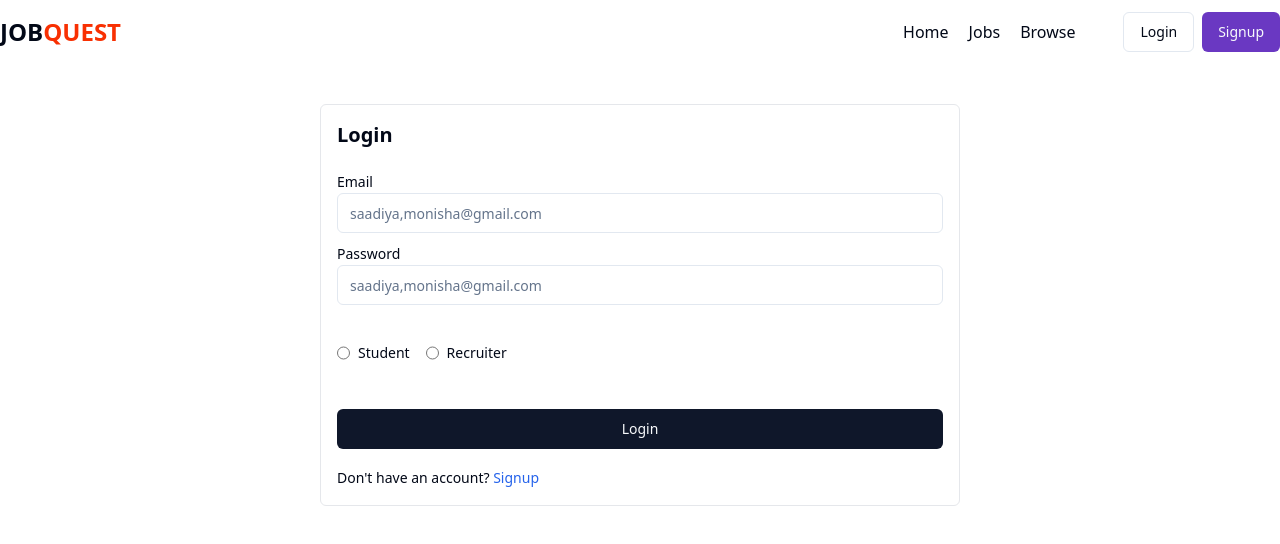
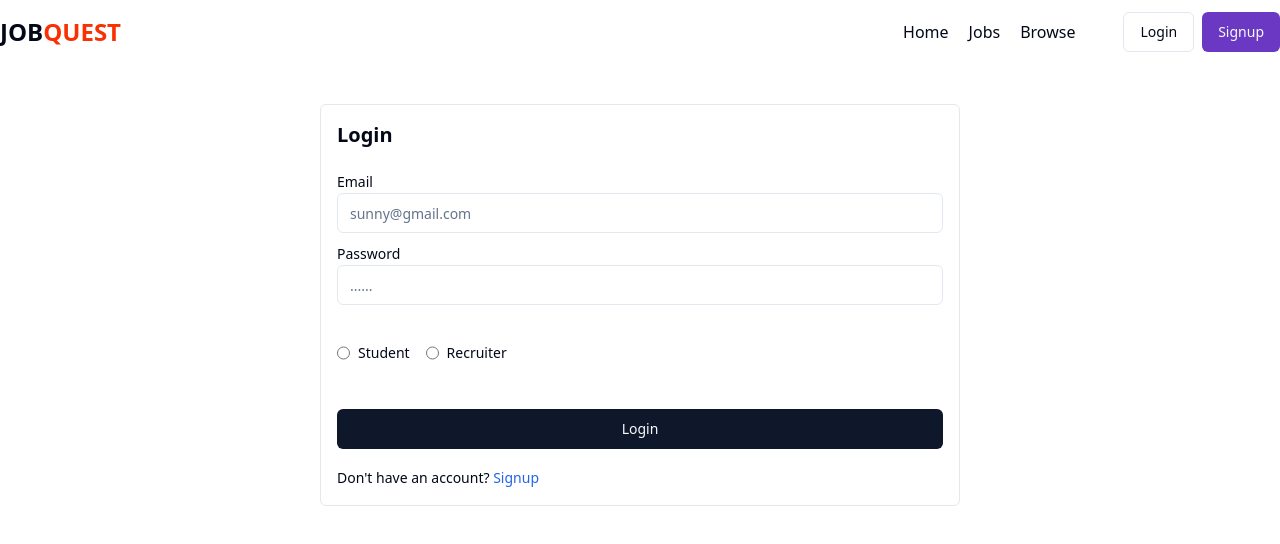
Before and after one commit to sunny-star/jobquestsunny, a React (Vite) app: page /login in a window 1280 px wide. Shown: the top 544 px of the page. Built offline with nearby package versions, Linux system fonts and the light colour scheme.

Commit message:
Update Login.jsx

```diff
--- a/src/components/auth/Login.jsx
+++ b/src/components/auth/Login.jsx
@@ -66,7 +66,7 @@ const Login = () => {
                             value={input.email}
                             name="email"
                             onChange={changeEventHandler}
-                            placeholder="saadiya,monisha@gmail.com"
+                            placeholder="sunny@gmail.com"
                         />
                     </div>
 
@@ -77,7 +77,7 @@ const Login = () => {
                             value={input.password}
                             name="password"
                             onChange={changeEventHandler}
-                            placeholder="saadiya,monisha@gmail.com"
+                            placeholder="......"
                         />
                     </div>
                     <div className='flex items-center justify-between'>
```
